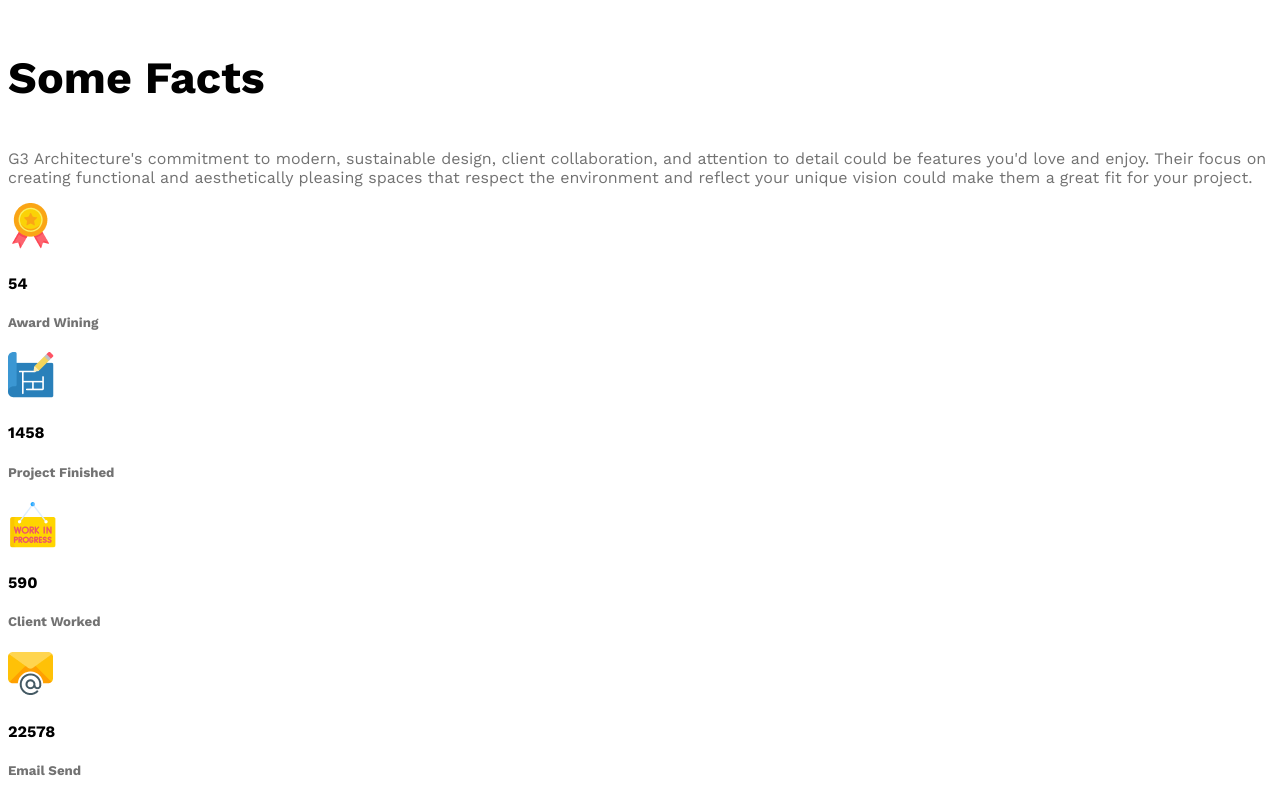
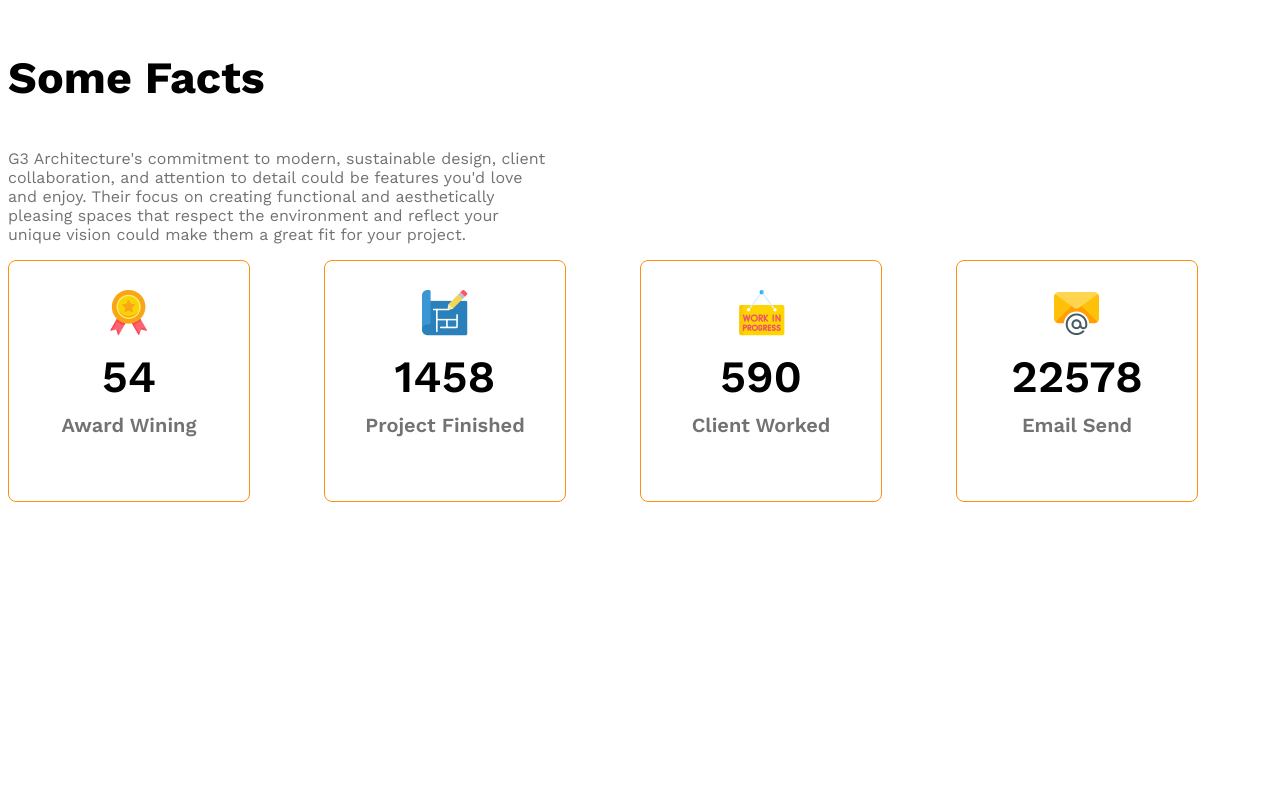
Before and after one commit to abdullahankon/g3-architects, a plain HTML site: page index.html in a window 1280 px wide. Shown: the part 2110-2910 px from the top of the page. After the commit the page ends 2620 px from the top, so only its background shows below. Drawn offline with nearby package versions, Linux system fonts and the light colour scheme.

Commit message:
Fixed some bugs and added new sections

```diff
--- a/index.html
+++ b/index.html
@@ -48,27 +48,35 @@
          <!-- Some Facts -->
           <section class="some-facts">
             <h3 class="section-title">Some Facts</h3>
-            <p class="dark-3">G3 Architecture's commitment to modern, sustainable design, client collaboration, and attention to detail could be features you'd love and enjoy. Their focus on creating functional and aesthetically pleasing spaces that respect the environment and reflect your unique vision could make them a great fit for your project.</p>
+            <p class="dark-3 fact-desc">G3 Architecture's commitment to modern, sustainable design, client collaboration, and attention to detail could be features you'd love and enjoy. Their focus on creating functional and aesthetically pleasing spaces that respect the environment and reflect your unique vision could make them a great fit for your project.</p>
             <div class="fact-container">
-                <div class="fact">
+                <div class="fact display-flex">
+                    <div>
                         <img src="images/icons/ribon.png" alt="Total Awards Won" class="fact-icon">
                         <h4 class="fact-number">54</h4>
                         <h5 class="fact-name dark-3">Award Wining</h5>
                     </div>
-                <div class="fact">
+                </div>
+                <div class="fact display-flex">
+                    <div>
                         <img src="images/icons/projects.png" alt="Total project finished" class="fact-icon">
                         <h4 class="fact-number">1458</h4>
                         <h5 class="fact-name dark-3">Project Finished</h5>
                     </div>
-                <div class="fact">
+                </div>
+                <div class="fact display-flex">
+                    <div>
                         <img src="images/icons/customers.png" alt=" Customer Served" class="fact-icon">
                         <h4 class="fact-number">590</h4>
                         <h5 class="fact-name dark-3">Client Worked</h5>
                     </div>
-                <div class="fact">
+                </div>
+                <div class="fact display-flex">
+                    <div>
                         <img src="images/icons/email.png" alt="Total Mail Send" class="fact-icon">
                         <h4 class="fact-number">22578</h4>
                         <h5 class="fact-name dark-3">Email Send</h5>
+                    </div>
                 </div>
             </div>
           </section>
--- a/styles/style.css
+++ b/styles/style.css
@@ -103,6 +103,33 @@
 #features{
     color: #FF900E;
 }
+/* Facts Style */
+.fact-container{
+    display: grid;
+    grid-template-columns: repeat(4,1fr);
+}
+.fact{
+    border: 1px solid #FF900E;
+    width: 240px;
+    height: 240px;
+    border-radius: 8px;
+    align-items: center;
+    justify-content: center;
+    text-align: center;
+}
+.fact-number{
+    font-size: 2.8rem;
+    font-weight: 600;
+    margin: 10px 0px 5px 0px;
+}
+.fact-name{
+    font-size: 1.25rem;
+    font-weight: 600;
+    margin-top: 10px;
+}
+.fact-desc{
+    max-width: 540px;
+}
 /* Responsive Media Query */
 @media screen and (max-width:576px) {
     .navbar,.nav-links,.features{
```
Lines whose indentation alone changed are shown as unchanged.
